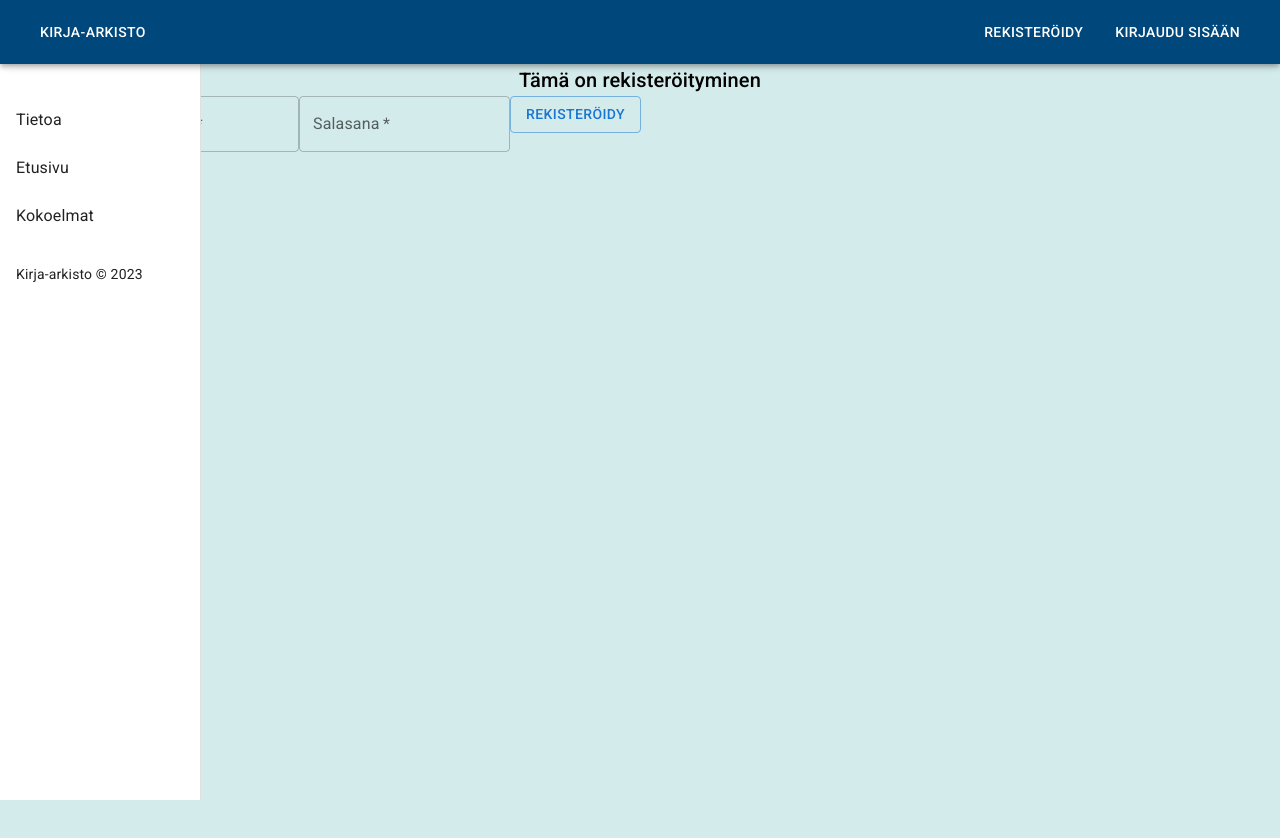
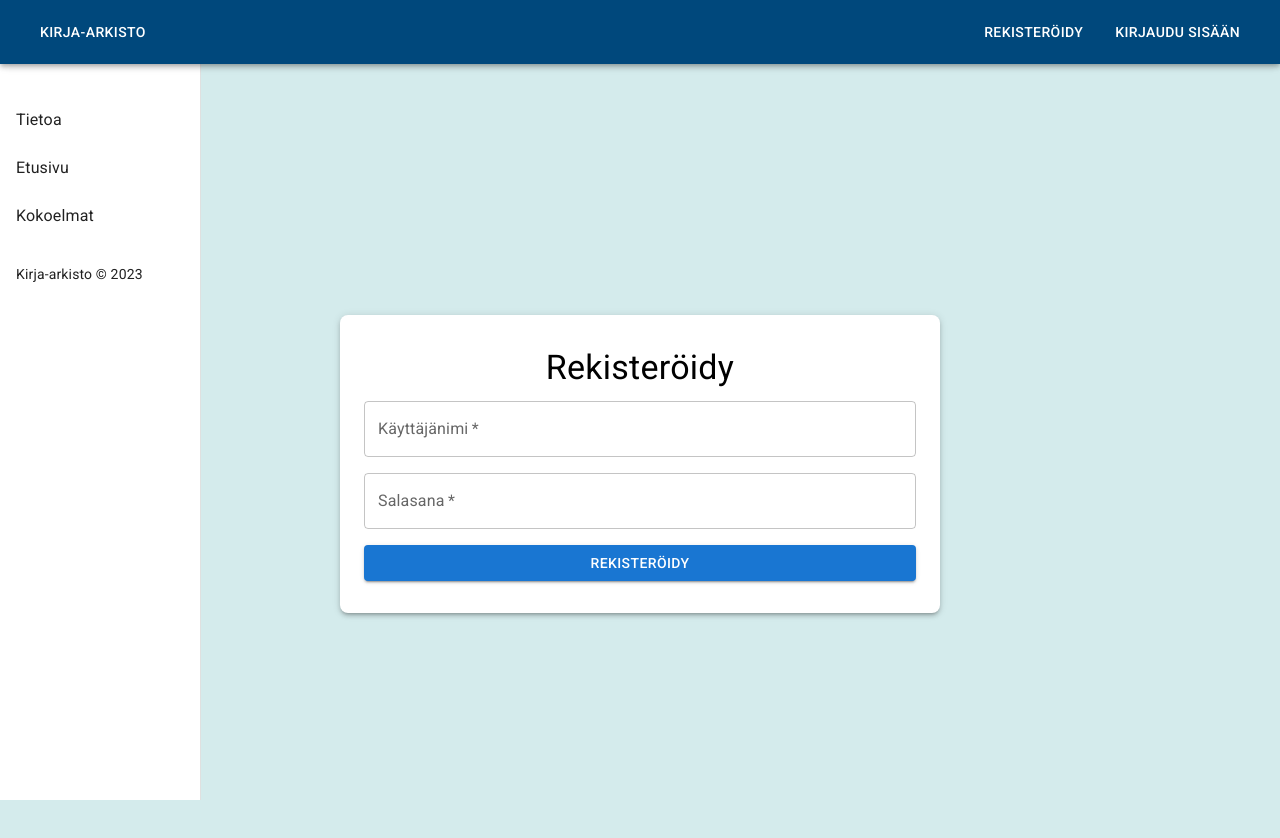
Before and after one commit to Jonpaavo/OT2, a React (Create React App) app in the folder app/: page /rekisteroityminen in a window 1280 px wide. Shown: the top 838 px of the page. Built offline with nearby package versions, Linux system fonts and the light colour scheme.

Commit message:
Valikkoa muutettu, kirj/rekisteröinti muutettu

```diff
--- a/app/src/komponentit/Kirjautuminen.js
+++ b/app/src/komponentit/Kirjautuminen.js
@@ -1,5 +1,5 @@
 import { Box, Button, Container, TextField, Typography } from "@mui/material"
-import { useEffect, useState } from "react"
+import { useState } from "react"
 import { Link } from "react-router-dom";
 
 const Kirjautuminen = (props) => {
@@ -10,99 +10,42 @@ const Kirjautuminen = (props) => {
   const [tarkistaSalasana,setTarkistaSalasana] = useState("");
   const [tarkistaAdmin,setTarkistaAdmin] = useState("");
   const [id,setId] = useState("");
-    const [query,setQuery] = useState("");
-    const [tiedot,setTiedot] = useState([]);
-    const [laskuri,setLaskuri] = useState(0);
-
   const [kirjauduElement, setKirjauduElement] = useState("ei kirjauduttu");
 
+  const handleKirjautuminen = async () => {
 
-    useEffect( () => {
+    console.log("TARKISTA KIRJAUTUMINEN");
 
-        const tarkistaKirjautuminen = async () => {
+    let response = await fetch(`http://localhost:3004/kayttaja?nimi=${inputNimi}&salasana=${inputSalasana}`);
+    let kayttaja = await response.json();
 
-            console.log("TARKISTA KIRJAUTUMINEN. QUERY ON: " + query)
+    if (kayttaja.length === 1) {
+      props.setKirjautumisToken(true);
+      props.setKayttajaId(kayttaja[0].id);
 
-            let response = await fetch("http://localhost:3004/kayttaja/" + query);
-
-            let c = await response.json();
-
-            c.map((item) => {
-                setId(item.id);
-                setTarkistaNimi(item.nimi);
-                setTarkistaSalasana(item.salasana);
-                setTarkistaAdmin(item.admin);
-            });
-
-            if (inputNimi === tarkistaNimi &&  inputSalasana === tarkistaSalasana) {
-                props.setKirjautumisToken(true);
-                props.setKayttajaId(id);
-                setQuery("");
-                console.log("Nyt kirjauduttiin!")
-
-
-                setKirjauduElement("penis");
+      if (kayttaja[0].admin) {
+        props.setAdmin(true);
       }
 
-            if (tarkistaAdmin == true) {
-                props.setAdmin(true);
+      setKirjauduElement("Kirjauduttu sisään!");
+    } else {
+      setKirjauduElement("Väärä käyttäjänimi tai salasana.");
     }
   }
 
-        if (query != "" ) {
-            tarkistaKirjautuminen();
+  return(
+    <Box sx={{bgcolor: "#D4EBEC", height: "100vh", display: "flex", alignItems: "center"}}>
+      <Container maxWidth="sm" sx={{bgcolor: "white", p: 4, borderRadius: 2, boxShadow: 3}}>
+        <Typography variant="h4" align="center" gutterBottom>Kirjautuminen</Typography>
+        <Box component="form" sx={{mt: 4}}>
+          <TextField required fullWidth id="outlined-username" value={inputNimi} label="Käyttäjänimi" onChange={(e) => setInputNimi(e.target.value)} sx={{mb: 2}} />
+          <TextField required fullWidth id="outlined-password" value={inputSalasana} label="Salasana" type="password" onChange={(e) => setInputSalasana(e.target.value)} sx={{mb: 2}} />
+          <Button variant="contained" onClick={handleKirjautuminen} fullWidth color="primary">Kirjaudu sisään</Button>
+          <Typography sx={{mt: 2}}>{kirjauduElement}</Typography>
+        </Box>
+      </Container>
+    </Box>
+  )
 }
 
-    },[laskuri]);
-
-    const handleKirjautuminen = () => {
-
-        let m = "";
-
-        if (inputNimi != "")
-            m = m +"?nimi=" + inputNimi
-
-        if (inputSalasana != "")
-            m = m + "&salasana=" + inputSalasana
-
-        console.log(m);
-
-        setQuery(m);
-
-        setLaskuri(laskuri + 1);
-    }
-
-
-
-
-    return(
-
-        <>
-            <Container maxWidth={false} sx={{bgcolor: "#D4EBEC", height: "100vh"}}>
-                <Container>
-                    <Container>
-                    <Typography variant="h6" align="center">Tämä on Kirjautuminen</Typography>
-
-                    <Box component="form" sx={{}} noValidate autoComplete="off">
-
-                        <div>
-                            <TextField inputProps={{ "data-testid": "kirjaudu_input" }} required id="outlined-username" value={inputNimi} label="Käyttäjänimi" onChange={(e) => setInputNimi(e.target.value)} />
-                            <TextField inputProps={{ "data-testid": "salasana_input" }} required id="outlined-password" value={inputSalasana} label="Salasana" type="password" onChange={(e) => setInputSalasana(e.target.value)} />
-                            <Button data-testid="kirjaudu_button" variant="outlined" onClick={() => {handleKirjautuminen()}}>Kirjaudu sisään</Button>
-
-
-                            {/* Tämä on testiä varten, muutetaan/poistetaan ? */}
-                            <Typography data-testid="kirjaudu_typo">{kirjauduElement}</Typography>
-                        </div>
-
-
-                    </Box>
-                    </Container>
-                </Container>
-            </Container>
-
-
-        </>
-    )
-}
 export {Kirjautuminen}
--- a/app/src/komponentit/Rekisteroityminen.js
+++ b/app/src/komponentit/Rekisteroityminen.js
@@ -1,91 +1,58 @@
-import { Box, Button, Container, TextField, Typography } from "@mui/material"
-import { useEffect, useState } from "react"
+import { Box, Button, Container, Grid, TextField, Typography } from "@mui/material";
+import { useState } from "react";
 
 const Rekisteroityminen = () => {
+  const [lisaaKayttajaNimi, setLisaaKayttajaNimi] = useState("");
+  const [lisaaKayttajaSalasana, setLisaaKayttajaSalasana] = useState("");
+  const [rekisteroity, setRekisteroity] = useState(false);
 
+  const handleSubmit = async (event) => {
+    event.preventDefault();
+    // Lähetä POST-pyyntö API:lle
+    const response = await fetch("http://localhost:3004/kayttaja/", {
+      method: "POST",
+      headers: {
+        "Content-Type": "application/json",
+      },
+      body: JSON.stringify({
+        nimi: lisaaKayttajaNimi,
+        salasana: lisaaKayttajaSalasana,
+      }),
+    });
+    if (response.ok) {
+      setRekisteroity(true);
+    }
+  };
 
-    const [lisaaKayttajaNimi,setLisaaKayttajaNimi] = useState("");
-    const [lisaaKayttajaSalasana,setLisaaKayttajaSalasana] = useState("");
-    const [lisaaQuery,setLisaaQuery] = useState("");
+  return (
+    <Box sx={{ bgcolor: "#D4EBEC", height: "100vh", display: "flex", alignItems: "center" }}>
+      <Container maxWidth="sm" sx={{bgcolor: "white", p: 4, borderRadius: 2, boxShadow: 3}}>
+          <Typography variant="h4" align="center" gutterBottom>
+            Rekisteröidy
+          </Typography>
+          <Box component="form" onSubmit={handleSubmit}>
+            <Grid container spacing={2}>
+              <Grid item xs={12}>
+                <TextField required fullWidth inputProps={{ "data-testid": "rekisteröidy_input" }} id="outlined-username" label="Käyttäjänimi" variant="outlined" value={lisaaKayttajaNimi} onChange={(e) => setLisaaKayttajaNimi(e.target.value)}/>
+              </Grid>
+              <Grid item xs={12}>
+                <TextField required fullWidth inputProps={{ "data-testid": "rsalasana_input" }} id="outlined-password" label="Salasana" type="password" variant="outlined" value={lisaaKayttajaSalasana} onChange={(e) => setLisaaKayttajaSalasana(e.target.value)}/>
+              </Grid>
+              <Grid item xs={12}>
+                <Button fullWidth variant="contained" type="submit" sx={{ bgcolor: "primary", color: "#fff", "&:hover": { bgcolor: "#006E8A" } }}>
+                  Rekisteröidy
+                </Button>
+              </Grid>
+            </Grid>
+          </Box>
+          {rekisteroity && (
+            <Typography variant="body1" align="center" sx={{ mt: 2 }}>
+              Rekisteröityminen onnistui!
+            </Typography>
+          )}
+      </Container>
+    </Box>
+  );
+};
 
-
-    useEffect( () => {
-
-        const lisaaKayttaja = async () => {
-
-            fetch("http://localhost:3004/kayttaja/", {
-
-                method : 'POST',
-                headers : {
-                    'Content-Type' : 'application/json',
-                },
-                body : JSON.stringify({
-
-                    nimi : lisaaKayttajaNimi,
-                    salasana : lisaaKayttajaSalasana
-
-                })
-            });
-        }
-
-        console.log(lisaaQuery);
-
-        if (lisaaQuery != "") {
-
-            lisaaKayttaja();
-
-        }
-
-        setLisaaKayttajaNimi("");
-        setLisaaKayttajaSalasana("");
-
-    },[lisaaQuery]);
-
-    const handlePost = () => {
-
-        let m  = [];
-
-        if (lisaaKayttajaNimi != "")
-            m.push(lisaaKayttajaNimi);
-
-        if (lisaaKayttajaSalasana != "")
-            m.push(lisaaKayttajaSalasana);
-
-        setLisaaQuery(m);
-
-
-        console.log("Handle post m listan tiedot:" + m);
-
-    }
-
-
-    return (
-
-        <>
-            <Container maxWidth={false} sx={{bgcolor: "#D4EBEC", height: "100vh"}}>
-                <Container>
-                    <Container>
-                    <Typography variant="h6" align="center">Tämä on rekisteröityminen</Typography>
-
-                    <Box component="form" sx={{}} noValidate autoComplete="off">
-
-                        <div>
-                            <TextField inputProps={{ "data-testid": "rekisteröidy_input" }} required id="outlined-username" label="Käyttäjänimi" onChange={(e) => setLisaaKayttajaNimi(e.target.value)} />
-                            <TextField inputProps={{ "data-testid": "rsalasana_input" }} required id="outlined-password" label="Salasana" type="password" onChange={(e) => setLisaaKayttajaSalasana(e.target.value)} />
-                            <Button variant="outlined" onClick={() => {handlePost()}}>Rekisteröidy</Button>
-
-                        </div>
-
-
-                    </Box>
-                </Container>
-                </Container>
-            </Container>
-
-
-        </>
-
-    )
-}
-
-export {Rekisteroityminen}
+export { Rekisteroityminen };
--- a/app/src/komponentit/Valikko.js
+++ b/app/src/komponentit/Valikko.js
@@ -16,32 +16,24 @@ const Valikko = (props) => {
             </ListItemIcon>
           </ListItem>
           <ListItem disablePadding>
-            <ListItemButton sx={{ borderRadius: '0 25px 25px 0' }}>
-              <Link to={'/tietoa'} style={{ textDecoration: 'none', color: 'inherit' }}>
-                <ListItemText primary="Tietoa" />
-              </Link>
+            <ListItemButton component={Link} to={'/tietoa'} sx={{ borderRadius: '0 25px 25px 0' }}>
+              <ListItemText primary="Tietoa" />
             </ListItemButton>
           </ListItem>
           <ListItem disablePadding>
-            <ListItemButton sx={{ borderRadius: '0 25px 25px 0' }}>
-              <Link to={'/'} style={{ textDecoration: 'none', color: 'inherit' }}>
-                <ListItemText primary="Etusivu" />
-              </Link>
+            <ListItemButton component={Link} to={'/'} sx={{ borderRadius: '0 25px 25px 0' }}>
+              <ListItemText primary="Etusivu" />
             </ListItemButton>
           </ListItem>
           <ListItem disablePadding>
-            <ListItemButton sx={{ borderRadius: '0 25px 25px 0' }} onClick={() => props.setLaskuri(props.laskuri + 1)}>
-              <Link to={'/kokoelmat'} style={{ textDecoration: 'none', color: 'inherit' }}>
-                <ListItemText primary="Kokoelmat" />
-              </Link>
+            <ListItemButton component={Link} to={'/kokoelmat'} sx={{ borderRadius: '0 25px 25px 0' }} onClick={() => props.setLaskuri(props.laskuri + 1)}>
+              <ListItemText primary="Kokoelmat" />
             </ListItemButton>
           </ListItem>
           {props.kirjautumisToken && (
             <ListItem disablePadding>
-              <ListItemButton sx={{ borderRadius: '0 25px 25px 0' }} onClick={() => props.setLaskuri(props.laskuri + 1)}>
-                <Link to={'/omakokoelma'} style={{ textDecoration: 'none', color: 'inherit' }}>
-                  <ListItemText primary="Oma kokoelma" />
-                </Link>
+              <ListItemButton component={Link} to={'/omakokoelma'} sx={{ borderRadius: '0 25px 25px 0' }} onClick={() => props.setLaskuri(props.laskuri + 1)}>
+                <ListItemText primary="Oma kokoelma" />
               </ListItemButton>
             </ListItem>
           )}
```
Lines whose indentation alone changed are shown as unchanged.
